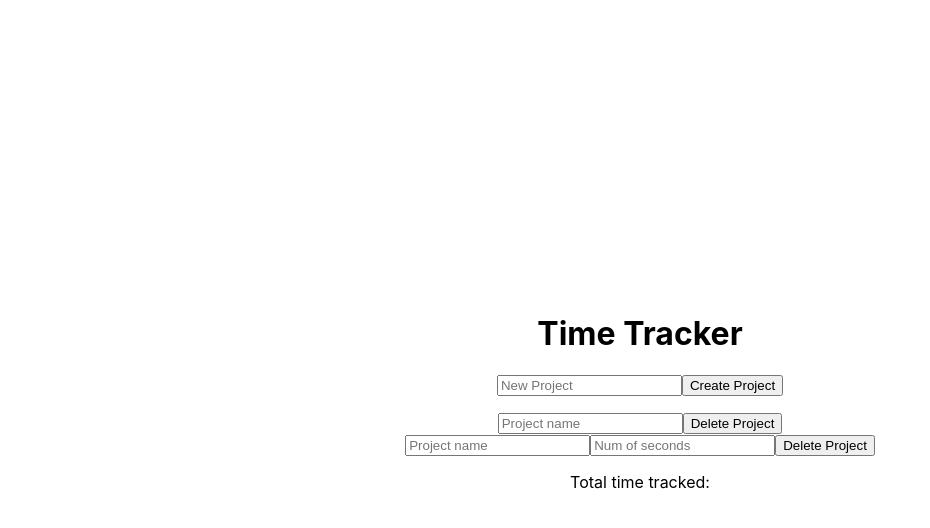
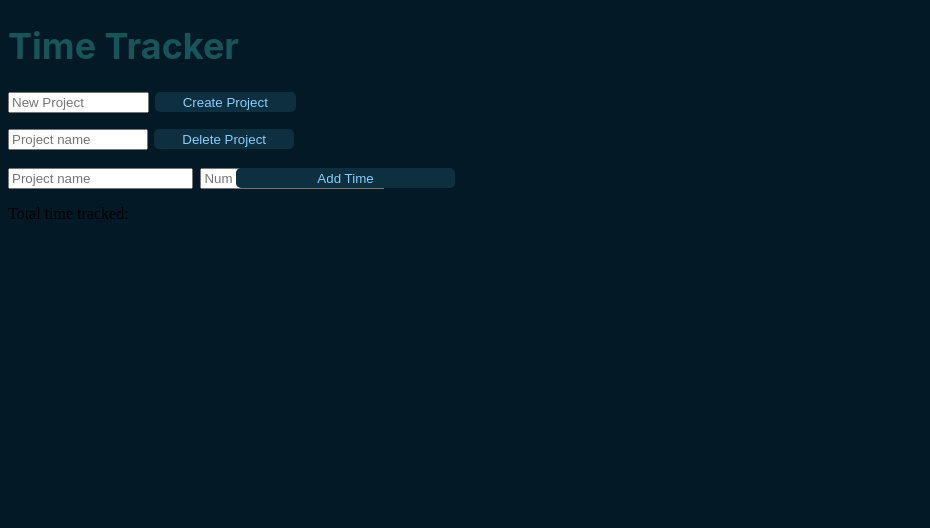
Before and after one commit to not-a-ethan/time-tracker, a Next.js app: page / in a window 1280 px wide. Shown: the top 528 px of the page, without its empty margins (0-930 px from the left). Built offline with nearby package versions, Linux system fonts and the light colour scheme; no server answers; sample sign-in values are in the browser's storage.

Commit message:
Made the button component a lot better and started work on input component

```diff
--- /dev/null
+++ b/lib/components/button.tsx
@@ -0,0 +1,14 @@
+import styles from "../../styles/button.module.css";
+
+function Button(props: any) {
+    const text = props.text;
+    const height = props.height;
+
+    return (
+      <button className={`${styles.button}`} style={{height: height}}>
+        {props.text}
+      </button>
+    )
+}
+
+export default Button;
--- /dev/null
+++ b/lib/components/input.tsx
@@ -0,0 +1,5 @@
+function ShortTextInput(props: any) {
+    const text = props.text;
+    const height = props.height;
+
+}
--- a/pages/index.tsx
+++ b/pages/index.tsx
@@ -12,6 +12,8 @@ import styles from '../styles/Home.module.css'
 
 import { getProjects } from '../lib/javascript/getProjects'
 import { getTimeData } from '../lib/javascript/getTimeData'
+
+import Button from '../lib/components/button'
 
 function Index() {
     const router = useRouter();
@@ -54,15 +56,15 @@ function Index() {
     }
 
     return (
-        <div className={styles.container}>
+        <div>
             <Head>
                 <meta http-equiv="X-UA-Compatible" content="IE=edge" />
                 <meta name="viewport" content="width=device-width, initial-scale=1.0" />
                 <title>Homework time tracker</title>
             </Head>
 
-            <main className={styles.main}>
-                <h1>Time Tracker</h1>
+            <main>
+                <h1 className={styles.header}>Time Tracker</h1>
 
 
                 <div>
@@ -70,9 +72,9 @@ function Index() {
 
                     <iframe name="dummyframe" id="dummyframe" className={styles.iframe}></iframe>
 
-                    <form method="POST" action="/api/project/new" target="dummyframe">
-                        <input type="text" name="newProject" placeholder="New Project" />
-                        <input type="submit" value="Create Project" />
+                    <form method="POST" action="/api/project/new" target="dummyframe" className={styles.form}>
+                        <input type="text" name="newProject" placeholder="New Project" className={styles["form-input"]} />
+                        <Button text="Create Project" type="submit" className={styles["form-submit"]} height="2.5vh" />
                     </form>
                 </div>
 
@@ -88,21 +90,25 @@ function Index() {
 
                     <iframe name="dummyframe2" id="dummyframe" className={styles.iframe}></iframe>
 
-                    <form method="POST" action="/api/project/remove" target="dummyframe2">
-                        <input type="text" name="slug" placeholder="Project name" />
-                        <input type="submit" value="Delete Project" />
+                    <form method="POST" action="/api/project/remove" target="dummyframe2" className={styles.form}>
+                        <input type="text" name="slug" placeholder="Project name" className={styles["form-input"]} />
+                        <Button text="Delete Project" type="submit" className={styles["form-submit"]} height="2.5vh" />
                     </form>
                 </div>
+
+                <br />
 
                 <div>
                     {/*A form to make a new time entry*/}
 
                     <iframe name="dummyframe3" id="dummyframe" className={styles.iframe}></iframe>
 
-                    <form method="POST" action="/api/time/addEntry" target="dummyframe3">
-                        <input type="text" name="slug" placeholder="Project name" />
-                        <input type="number" name="time_seconds" placeholder="Num of seconds" />
-                        <input type="submit" value="Delete Project" />
+                    <form method="POST" action="/api/time/addEntry" target="dummyframe3" className={styles.form}>
+                        <div className={`${styles["form-input"]} ${styles.form}`}>
+                            <input type="text" name="slug" placeholder="Project name" className={styles["form-input"]} />
+                         <input type="number" name="time_seconds" placeholder="Num of seconds" className={styles["form-submit"]} />
+                        </div>
+                        <Button text="Add Time" type="submit" className={styles["form-submit"]} height="2.5vh" />
                     </form>
                 </div>
 
--- a/styles/Home.module.css
+++ b/styles/Home.module.css
@@ -1,120 +1,27 @@
-.container {
-  padding: 0 2rem;
-}
-
-.main {
-  min-height: 100vh;
-  padding: 4rem 0;
-  flex: 1;
-  display: flex;
-  flex-direction: column;
-  justify-content: center;
-  align-items: center;
-}
-
-.footer {
-  display: flex;
-  flex: 1;
-  padding: 2rem 0;
-  border-top: 1px solid #eaeaea;
-  justify-content: center;
-  align-items: center;
-}
-
-.footer a {
-  display: flex;
-  justify-content: center;
-  align-items: center;
-  flex-grow: 1;
-}
-
-.title a {
-  color: #0070f3;
-  text-decoration: none;
-}
-
-.title a:hover,
-.title a:focus,
-.title a:active {
-  text-decoration: underline;
-}
-
-.title {
-  margin: 0;
-  line-height: 1.15;
-  font-size: 4rem;
-}
-
-.title,
-.description {
-  text-align: center;
-}
-
-.description {
-  margin: 4rem 0;
-  line-height: 1.5;
-  font-size: 1.5rem;
-}
-
-.code {
-  background: #fafafa;
-  border-radius: 5px;
-  padding: 0.75rem;
-  font-size: 1.1rem;
-  font-family: Menlo, Monaco, Lucida Console, Liberation Mono, DejaVu Sans Mono,
-    Bitstream Vera Sans Mono, Courier New, monospace;
-}
-
-.grid {
-  display: flex;
-  align-items: center;
-  justify-content: center;
-  flex-wrap: wrap;
-  max-width: 800px;
-}
-
-.card {
-  margin: 1rem;
-  padding: 1.5rem;
-  text-align: left;
-  color: inherit;
-  text-decoration: none;
-  border: 1px solid #eaeaea;
-  border-radius: 10px;
-  transition: color 0.15s ease, border-color 0.15s ease;
-  max-width: 300px;
-}
-
-.card:hover,
-.card:focus,
-.card:active {
-  color: #0070f3;
-  border-color: #0070f3;
-}
-
-.card h2 {
-  margin: 0 0 1rem 0;
-  font-size: 1.5rem;
-}
-
-.card p {
-  margin: 0;
-  font-size: 1.25rem;
-  line-height: 1.5;
-}
-
-.logo {
-  height: 1em;
-  margin-left: 0.2rem;
+.header {
+  color: var(--primary-color-dark);
+  font-family: Inter;
+  font-size: 36px;
+  font-style: normal;
+  font-weight: 700;
+  line-height: normal;
 }
 
 .iframe {
     display: none;
 }
 
-@media (max-width: 600px) {
-  .grid {
-    width: 100%;
-    flex-direction: column;
-  }
+.form {
+  display: grid;
+  width: fit-content;
+  grid-template-columns: 50% 50%;
+  gap: 2%;
 }
+
+.form-input {
+  grid-column: 1;
+}
+
+.form-submit {
+  grid-column: 2;
+}
--- /dev/null
+++ b/styles/button.module.css
@@ -0,0 +1,16 @@
+.button {
+    color: var(--secondary-color-dark);
+    background: var(--secondary-background-color-dark);
+
+    border: none;
+    border-radius: 5px;
+
+    transition-property: background;
+    transition-duration: 0.3s;
+    transition-timing-function: ease-in-out;
+}
+
+.button:hover {
+    background: var(--trinary-background-color-dark);
+    color: var(--trinary-color-dark);
+}
--- a/styles/globals.css
+++ b/styles/globals.css
@@ -1,16 +1,12 @@
-html,
-body {
-  padding: 0;
-  margin: 0;
-  font-family: -apple-system, BlinkMacSystemFont, Segoe UI, Roboto, Oxygen,
-    Ubuntu, Cantarell, Fira Sans, Droid Sans, Helvetica Neue, sans-serif;
+:root {
+  --primary-color-dark: #1A545B;
+  --secondary-color-dark: #87CEFA;
+  --trinary-color-dark: #3C8C98;
+  --primary-background-color-dark: #031926;
+  --secondary-background-color-dark: #0E2F40;
+  --trinary-background-color-dark: #384E5B;
 }
 
-a {
-  color: inherit;
-  text-decoration: none;
+body {
+  background-color: var(--primary-background-color-dark);
 }
-
-* {
-  box-sizing: border-box;
-}
```
